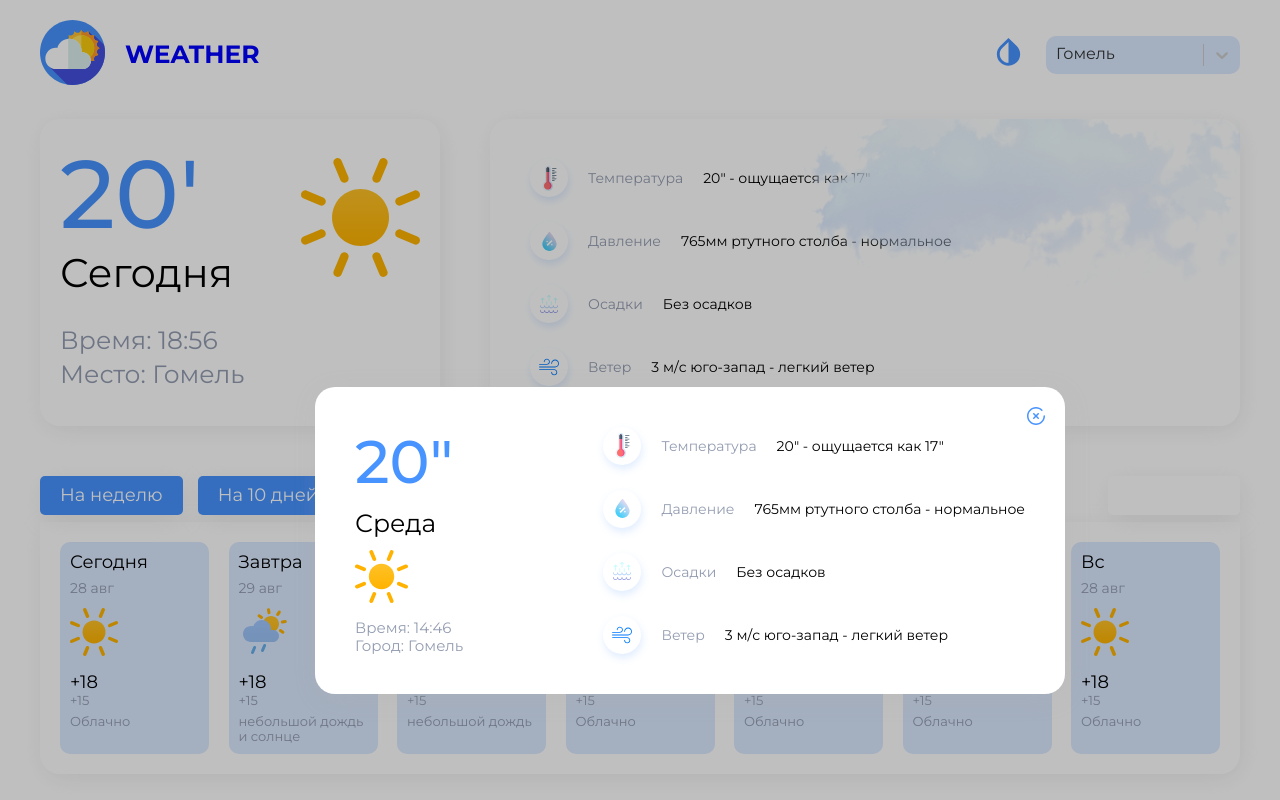
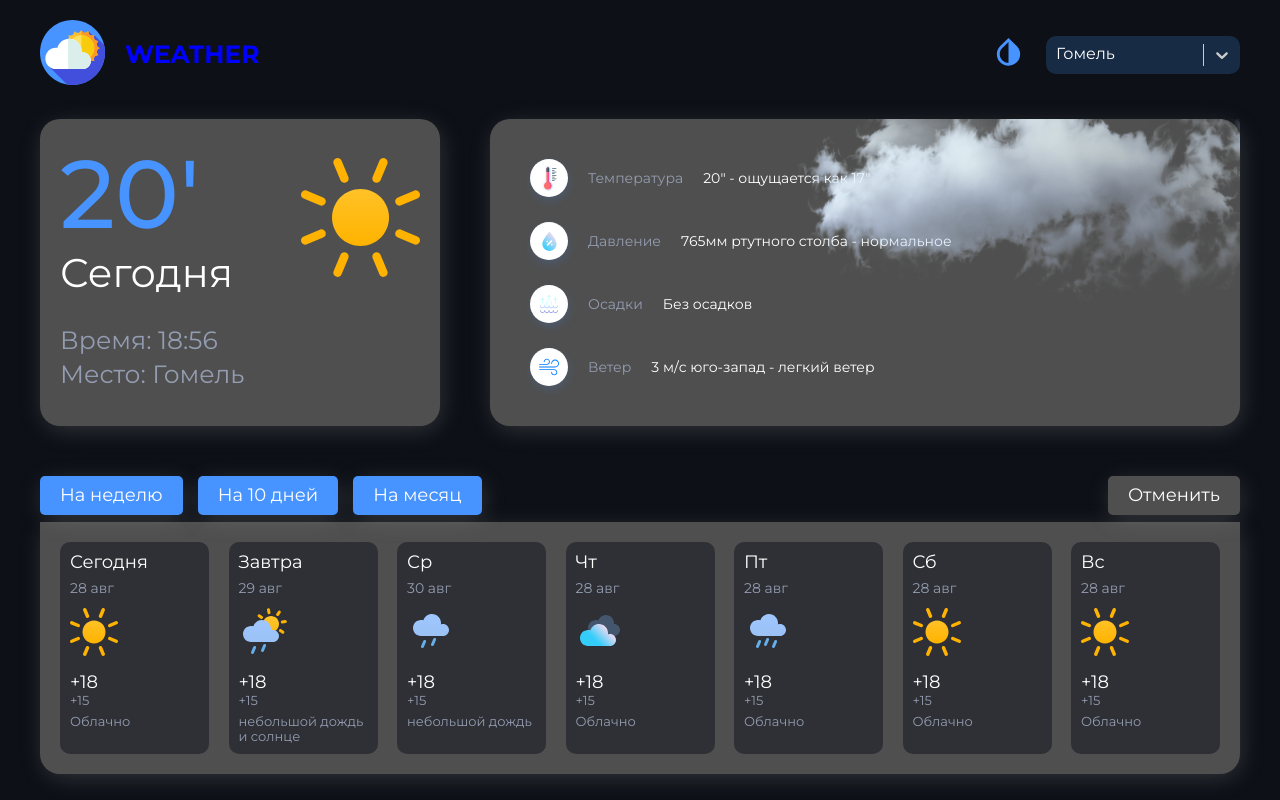
Before and after one commit to GarryProhor/weather-react, a React (Create React App) app: page / in a window 1280 px wide. Built offline with nearby package versions, Linux system fonts and the light colour scheme.

Commit message:
light/dark theme css

```diff
--- a/src/App.tsx
+++ b/src/App.tsx
@@ -9,7 +9,7 @@ import {Popup} from "./shared/Popup/Popup";
 function App() {
     return (
         <div className='global-container'>
-            <Popup />
+            {/*<Popup />*/}
             <div className="container">
                 <Header />
                 <Routes>
--- a/src/pages/Home/components/Days/Days.module.scss
+++ b/src/pages/Home/components/Days/Days.module.scss
@@ -6,14 +6,14 @@
   flex-wrap: wrap;
   padding: 20px;
   width: 100%;
-  background: $lite-background;
+  background-color: var(#{--components-background-default});
   box-shadow: $box-shadow;
   border-radius: 0 0 $border-radius $border-radius;
 }
 .card {
   display: flex;
   flex-direction: column;
-  background: rgba(71, 147, 255, 0.2);
+  background-color: var(#{--card-background-default});
   border-radius: 10px;
   padding: 10px;
   width: 149px;
@@ -23,6 +23,7 @@
   .day {
     margin-bottom: 7px;
     font-size: 18px;
+    color: var(#{--text-color-default});
   }
 
   .day__info {
@@ -37,6 +38,7 @@
 
   .temp__day {
     font-size: 18px;
+    color: var(#{--text-color-default});
   }
 
   .temp__night {
@@ -50,7 +52,7 @@
     color: $base-color;
   }
   &:hover{
-    box-shadow: 0 3px 20px rgba(147, 144, 144, 0.28);
+    box-shadow: var(#{--card-shadow-default});
   }
 }
 
--- a/src/pages/Home/components/ThisDay/ThisDay.module.scss
+++ b/src/pages/Home/components/ThisDay/ThisDay.module.scss
@@ -4,7 +4,7 @@
   padding: 20px;
   max-width: 400px;
   width: 100%;
-  background: $lite-background;
+  background: var(#{--components-background-default});
   box-shadow: $box-shadow;
   border-radius: $border-radius;
 }
@@ -21,7 +21,7 @@
   }
   .this__day_name{
     font-size: 40px;
-    color: $lite-color;
+    color: var(#{--text-color-default});
   }
   .this__temp{
     font-size: 96px;
--- a/src/pages/Home/components/ThisDayInfo/ThisDayInfo.module.scss
+++ b/src/pages/Home/components/ThisDayInfo/ThisDayInfo.module.scss
@@ -5,7 +5,7 @@
   padding: 40px;
   max-width: 750px;
   width: 100%;
-  background: $lite-background;
+  background: var(#{--components-background-default});
   box-shadow: $box-shadow;
   border-radius: $border-radius;
 }
@@ -38,7 +38,7 @@
     color: $base-color;
   }
   .indicator__value{
-    color: $lite-color;
+    color: var(#{--text-color-default});
   }
 }
 .cloud__img{
--- a/src/shared/Header/Header.tsx
+++ b/src/shared/Header/Header.tsx
@@ -15,13 +15,17 @@ export const Header = (props: Props) => {
     const colourStyles = {
         control: (styles: any) => ({
             ...styles,
-            backgroundColor: 'rgba(71, 147, 255, 0.2)',
+            backgroundColor: 0 ? '#4f4f4f' : 'rgba(71, 147, 255, 0.2)',
             width: '194px',
             height: '37px',
             border: 'none',
             borderRadius: '10px',
             zIndex: 100,
-        })
+        }),
+        singleValue: (styles: any) => ({
+            ...styles,
+            color: 0 ? '#000' : '#fff',
+        }),
     };
     return (
         <header className={s.header}>
--- a/src/styles/index.scss
+++ b/src/styles/index.scss
@@ -10,6 +10,7 @@
 body{
   position: relative;
   font-family: 'Montserrat', sans-serif;
+  background: var(#{--body-background-default});
 }
 .container{
   max-width: 1200px;
--- a/src/styles/variables.scss
+++ b/src/styles/variables.scss
@@ -23,22 +23,22 @@ $card-box-shadow-dark: 0px 3px 20px rgba(5, 5, 5, 0.28);
   //body-background
   --body-background-dark: #{$body-background-dark};
   --body-background-light: #{$body-background-light};
-  --body-background-default: var(#{--body-background-light});
+  --body-background-default: var(#{--body-background-dark});
 
   //components-background
   --components-background-dark: #{$components-background-dark};
   --components-background-light: #{$components-background-light};
-  --components-background-default: var(#{--components-background-light});
+  --components-background-default: var(#{--components-background-dark});
 
   //card-background
   --card-background-dark: #{$card-background-dark};
   --card-background-light: #{$card-background-light};
-  --card-background-default: var(#{--card-background-light});
+  --card-background-default: var(#{--card-background-dark});
 
   //card-shadow
   --card-shadow-dark: #{$card-box-shadow-dark};
   --card-shadow-light: #{$card-box-shadow-light};
-  --card-shadow-default: var(#{--card-shadow-light});
+  --card-shadow-default: var(#{--card-shadow-dark});
 
   //text
   --text-color-dark: #{$lite-color};
```
